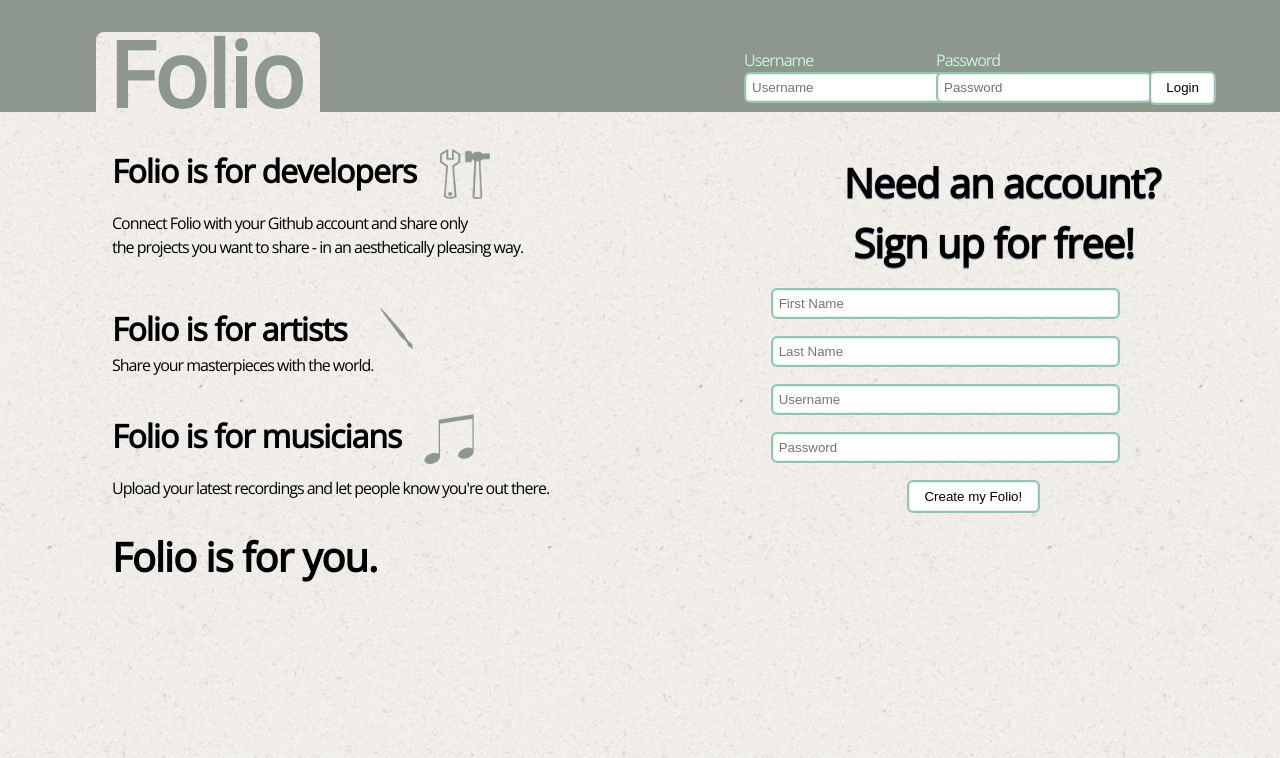
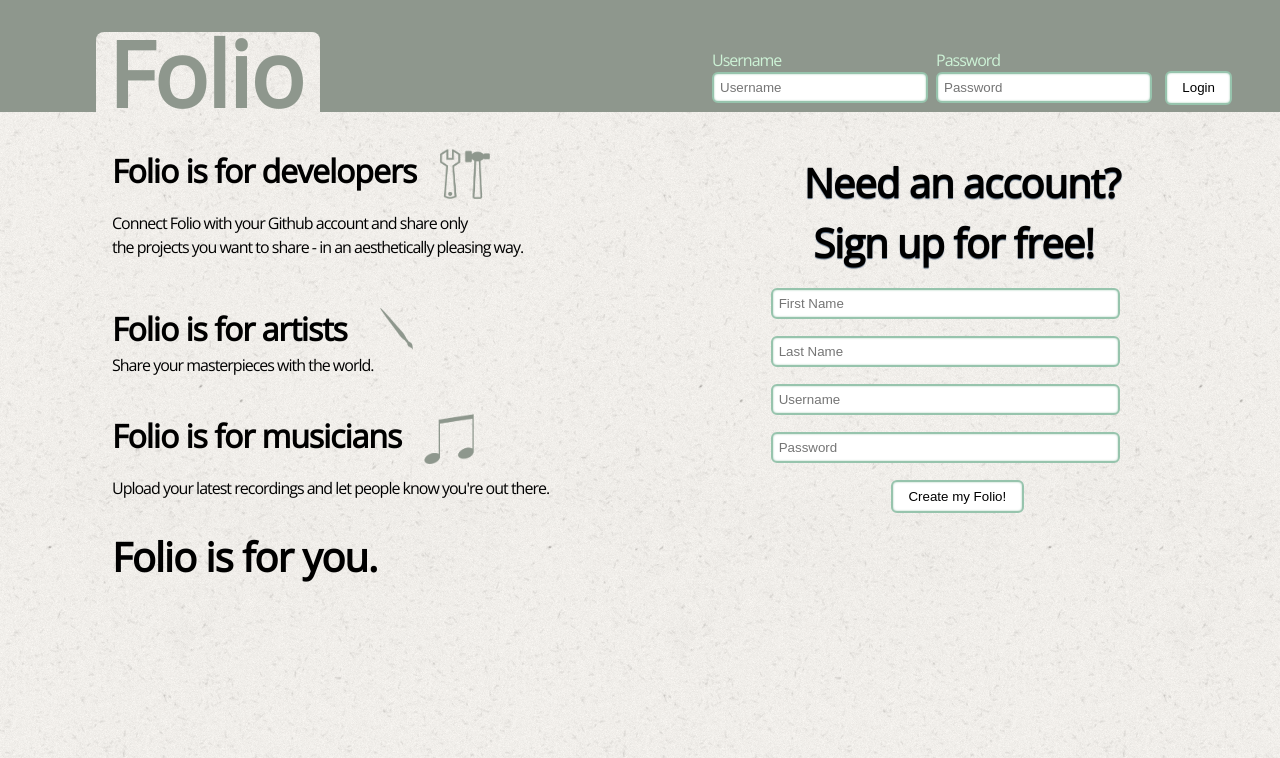
Before and after one commit to robinsonsarah01/folio, a Flask app: page / in a window 1280 px wide. Shown: the top 758 px of the page. Run offline with Flask 2, Linux system fonts and the light colour scheme; parts of the project's set-up code (start-up, migrations or seed data) failed here and were passed over.

Commit message:
Spacing finally works

```diff
--- a/static/login.css
+++ b/static/login.css
@@ -37,7 +37,7 @@ h1{
 
 #login_email{
     position: absolute;
-    right: 20em;
+    right: 22em;
     top: 3em;
 }
 
@@ -49,7 +49,7 @@ h1{
 
 #login_submit{
     position: absolute;
-    right: 4em;
+    right: 3em;
     top: 4.45em;
 }
 
@@ -191,7 +191,7 @@ h1{
 
 #signup h2{
     position: absolute;
-    right: 3em;
+    right: 4em;
     font-size: 2.5em;
     top: 3em;
     text-shadow: 0px 1px 1px #52657A;
@@ -225,7 +225,7 @@ h1{
 #signup_button{
     position: absolute;
     top: 30em;
-    right:15em;
+    right:16em;
 
 }
 
--- a/static/setup.css
+++ b/static/setup.css
@@ -94,7 +94,7 @@ border-radius: 6px;
 
 #name{
 position:absolute;
-left:18em;
+left:38%;
 top:1em;
 }
 
```
